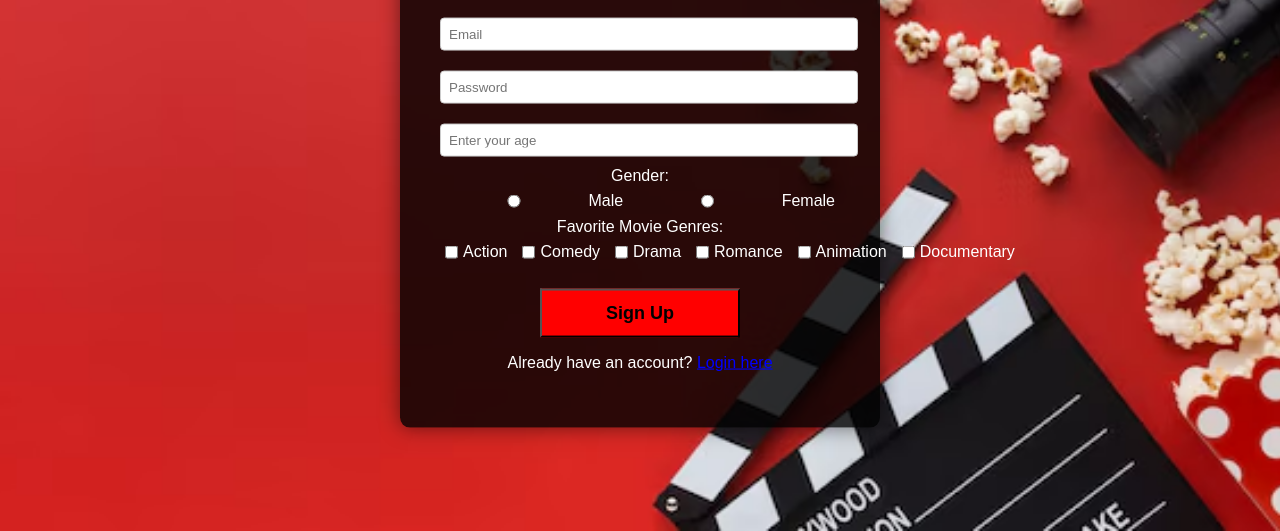
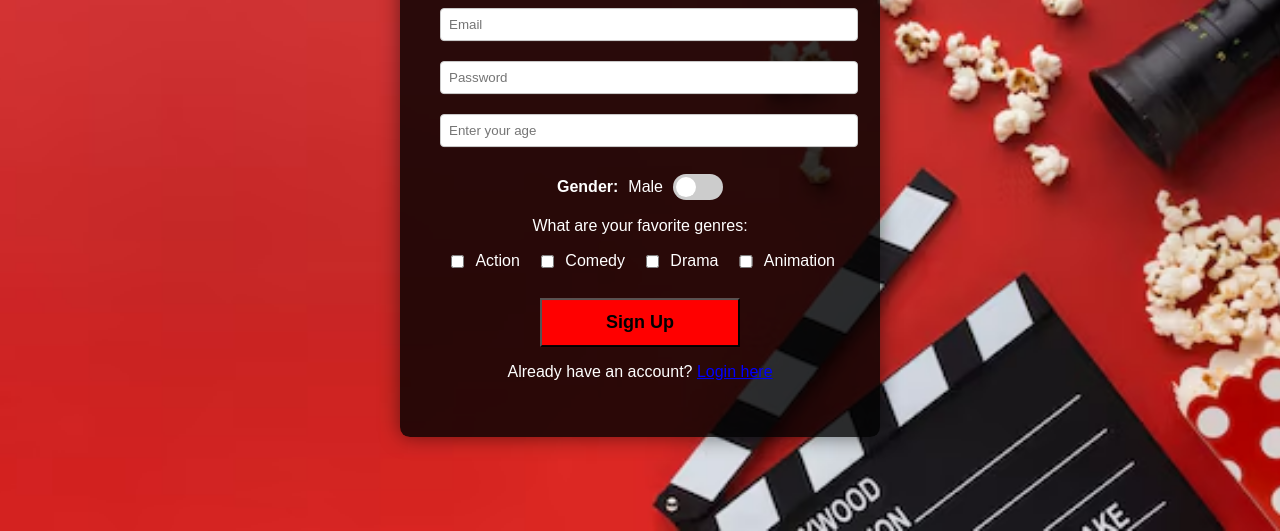
Before and after one commit to noambenisho/FSWD_3, a plain HTML site: page index.html in a window 1280 px wide. Both pictures are taken after a click on the element "Sign up here". Shown: the part 269-800 px from the top of the page. Drawn offline with Linux system fonts and the light colour scheme.

Commit message:
Refactor gender selection to toggle switch and update styles; enhance link interactions in forms

```diff
--- a/css/client.css
+++ b/css/client.css
@@ -117,14 +117,14 @@ h1, p, #login-message {
     color: #ffffff;
 }
 
-span {
+#link {
     color: blue;
     text-decoration: underline;
     cursor: pointer;
     transition: color 0.3s ease;
 }
 
-span:hover {
+#link:hover {
     color: cornflowerblue;
     cursor: pointer;
 }
@@ -136,10 +136,11 @@ span:hover {
     flex-wrap: wrap;
 }
 
-.radio-container, .checkbox-container {
+.checkbox-container {
     display: flex;
     align-items: center;
     gap: 5px;
+    margin-top: 10px;
 }
 
 .checkbox-container label, .radio-container label {
@@ -150,3 +151,68 @@ span:hover {
 .checkbox-container input, .radio-container input {
     margin-left: 5px;
 }
+
+.toggle-container {
+    display: flex;
+    align-items: center;
+    justify-content: center;
+    gap: 10px;
+    margin: 17px;
+    font-family: Arial, sans-serif;
+}
+
+.toggle-label {
+    font-size: 16px;
+    font-weight: bold;
+}
+
+.toggle-switch {
+    position: relative;
+    display: inline-block;
+    width: 50px;
+    height: 26px;
+}
+
+.toggle-switch input {
+    opacity: 0;
+    width: 0;
+    height: 0;
+}
+
+.slider {
+    position: absolute;
+    cursor: pointer;
+    top: 0;
+    left: 0;
+    right: 0;
+    bottom: 0;
+    background-color: #ccc;
+    transition: 0.4s;
+    border-radius: 34px;
+}
+
+.slider:before {
+    position: absolute;
+    content: "";
+    height: 20px;
+    width: 20px;
+    left: 3px;
+    bottom: 3px;
+    background-color: white;
+    transition: 0.4s;
+    border-radius: 50%;
+}
+
+input:checked + .slider {
+    background-color: #2196F3;
+}
+
+input:checked + .slider:before {
+    transform: translateX(24px);
+}
+
+.gender-text {
+    font-size: 16px;
+    font-weight: bold;
+    transition: 0.4s;
+}
--- a/index.html
+++ b/index.html
@@ -27,7 +27,7 @@
             <input type="password" placeholder="Password" required>
             <div id="login-message" class="message"></div>
             <button type="submit" class="btn">Login</button>
-            <p class="switch-form">Not registered? <span onclick="navigateTo('registerPage')">Sign up here</span></p>
+            <p class="switch-form">Not registered? <span id="link" onclick="navigateTo('registerPage')">Sign up here</span></p>
         </form>
     </div>
 
@@ -39,14 +39,15 @@
             <input type="email" placeholder="Email" required>
             <input type="password" placeholder="Password" required>
             <input type="number" id="age" placeholder="Enter your age" min="10" max="120" required>
-            <label>Gender:</label>
-            <div class="radio-container">
-                <input type="radio" id="male" name="gender" value="male" required>
-                <label for="male">Male</label>
-                <input type="radio" id="female" name="gender" value="female" required>
-                <label for="female">Female</label>
+            <div class="toggle-container">
+                <label class="toggle-label">Gender:</label>
+                <span id="gender-text">Male</span>
+                <label class="toggle-switch">
+                    <input type="checkbox" id="gender-toggle">
+                    <span class="slider"></span>
+                </label>
             </div>
-            <label>Favorite Movie Genres:</label>
+            <label>What are your favorite genres:</label>
             <div class="checkbox-container">
                 <input type="checkbox" id="action" name="genres" value="action">
                 <label for="action">Action</label>
@@ -54,16 +55,12 @@
                 <label for="comedy">Comedy</label>
                 <input type="checkbox" id="drama" name="genres" value="drama">
                 <label for="drama">Drama</label>
-                <input type="checkbox" id="romance" name="genres" value="romance">
-                <label for="romance">Romance</label>
                 <input type="checkbox" id="animation" name="genres" value="animation">
                 <label for="animation">Animation</label>
-                <input type="checkbox" id="documentary" name="genres" value="documentary">
-                <label for="documentary">Documentary</label>
             </div>
             <button type="submit" class="btn">Sign Up</button>
         </form>
-        <p>Already have an account? <span onclick="navigateTo('loginPage')">Login here</span></p>
+        <p>Already have an account? <span id="link" onclick="navigateTo('loginPage')">Login here</span></p>
     </div>
 
     <!-- Movie Management Page -->
@@ -75,6 +72,13 @@
         <button onclick="logoutUser()">Logout</button>
     </div>
 
+    <script>
+        document.getElementById("gender-toggle").addEventListener("change", function() {
+            const genderText = document.getElementById("gender-text");
+            genderText.textContent = this.checked ? "Female" : "Male";
+        });
+    </script>
+
     <script src="js\fajax.js"></script>
     <script src="js\movieServer.js"></script>
 </body>
```
Also changed, not shown: js/SPAmanage.js (+0 -41 lines).
